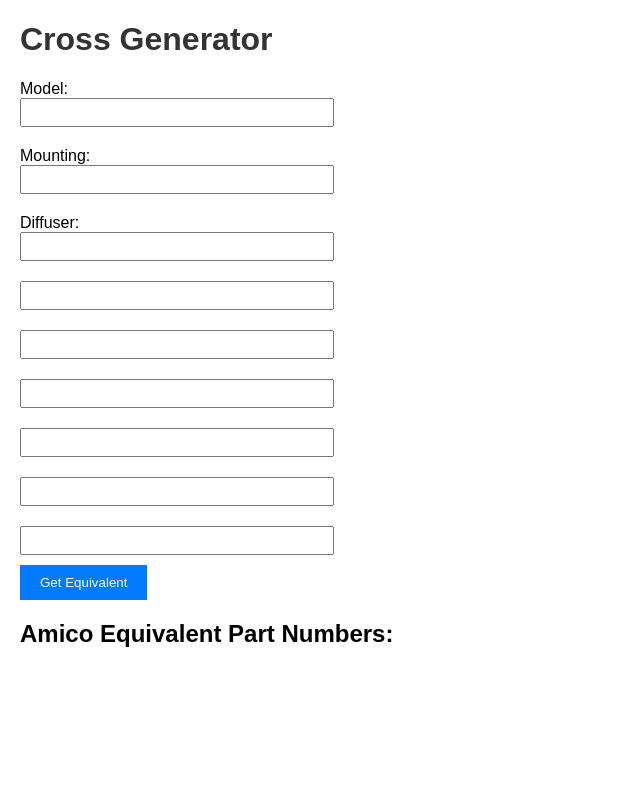
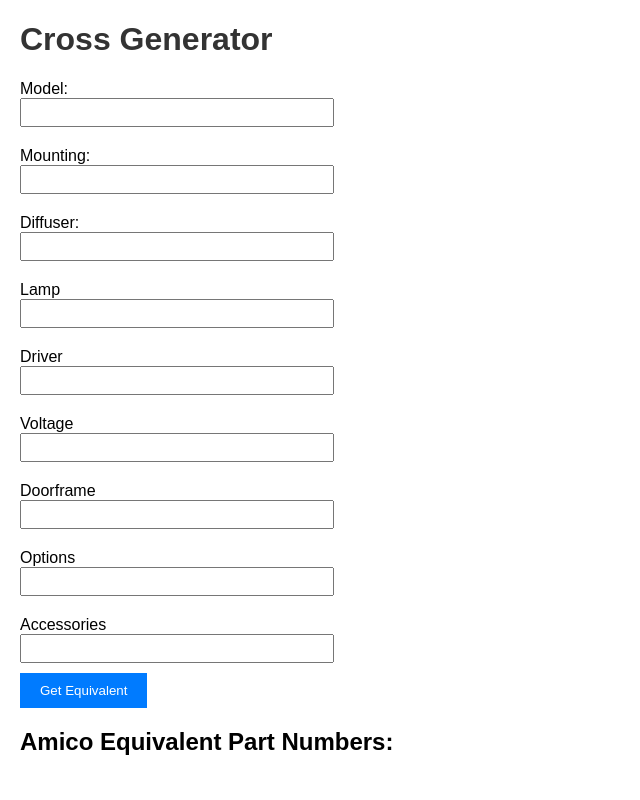
Before and after one commit to ItsAhmad/CrossGenerator3, a Python web app: template templates/index.html in a window 1280 px wide. Shown: the whole page, without its empty margins (0-640 px from the left). Run offline with Jinja, Linux system fonts and the light colour scheme; the template is opened without the code that fills it, so the values that code supplies are empty.

Commit message:
add labels for different text box inputs

```diff
--- a/templates/index.html
+++ b/templates/index.html
@@ -18,22 +18,22 @@
         <label for="diffuser">Diffuser:</label>
         <input type="text" id="diffuser" name="diffuser" required><br>
 
-        <label for="lamp" id="lamp" name="lamp"></label>
+        <label for="lamp" id="lamp" name="lamp">Lamp</label>
         <input type="text" id="lamp" name="lamp" required><br>
 
-        <label for="driver" id="driver" name="driver"></label>
+        <label for="driver" id="driver" name="driver">Driver</label>
         <input type="text" id="driver" name="driver" required><br>
 
-        <label for="voltage" id="voltage" name="voltage"></label>
+        <label for="voltage" id="voltage" name="voltage">Voltage</label>
         <input type="text" id="voltage" name="voltage" required><br>
 
-        <label for="doorframe" id="doorframe" name="doorframe"></label>
+        <label for="doorframe" id="doorframe" name="doorframe">Doorframe</label>
         <input type="text" id="doorframe" name="doorframe" required><br>
 
-        <label for="options" id="options" name="options"></label>
+        <label for="options" id="options" name="options">Options</label>
         <input type="text" id="options" name="options"><br>
 
-        <label for="accessories" id="accessories" name="accessories"></label>
+        <label for="accessories" id="accessories" name="accessories">Accessories</label>
         <input type="text" id="accessories" name="accessories"><br>
 
         <button type="submit">Get Equivalent</button>
```
